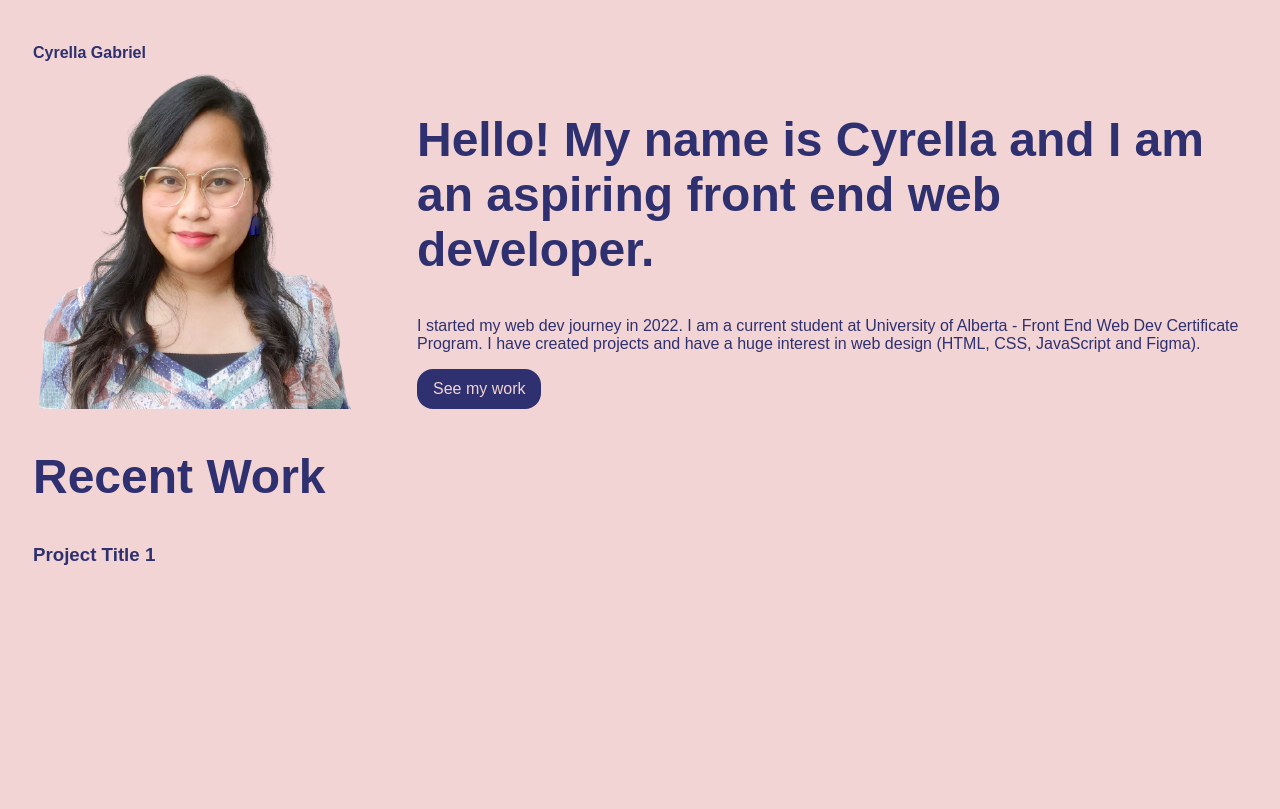
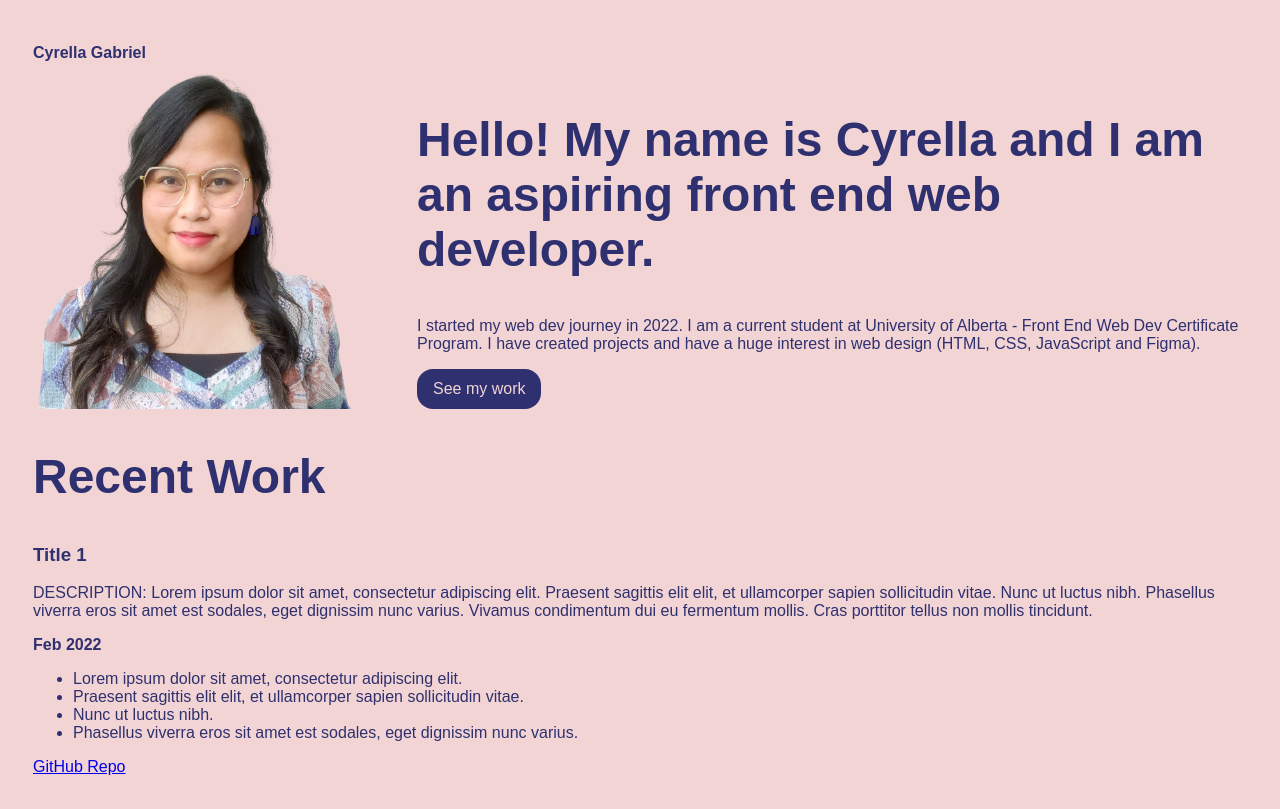
Before and after one commit to CyrellaG/personal-website-2023, a plain HTML site: page index.html in a window 1280 px wide. Drawn offline with Linux system fonts and the light colour scheme.

Commit message:
recent work added

```diff
--- a/index.html
+++ b/index.html
@@ -18,7 +18,7 @@
     </header>
 
     <section class="bio">
-        <img src="images/profile-pic.png" alt="Photo of Cyrella Gabriel. She has a middle-length black hair, wears glasses and colorful shirt.">
+        <img class="profile-image" src="images/profile-pic.png" alt="Photo of Cyrella Gabriel. She has a middle-length black hair, wears glasses and colorful shirt.">
         <div>
             <h2>Hello! My name is Cyrella and I am an aspiring front end web developer.</h2>
             <p>I started my web dev journey in 2022. I am a current student at University of Alberta - Front End Web Dev Certificate Program. I have created projects and have a huge interest in web design (HTML, CSS, JavaScript and Figma). </p>
@@ -29,7 +29,16 @@
     <section>
         <h2>Recent Work</h2>
         <article>
-            <h3>Project Title 1</h3>
+            <h3>Title 1</h3>
+            <p>DESCRIPTION: Lorem ipsum dolor sit amet, consectetur adipiscing elit. Praesent sagittis elit elit, et ullamcorper sapien sollicitudin vitae. Nunc ut luctus nibh. Phasellus viverra eros sit amet est sodales, eget dignissim nunc varius. Vivamus condimentum dui eu fermentum mollis. Cras porttitor tellus non mollis tincidunt.</p>
+            <strong>Feb 2022</strong>
+            <ul>
+                <li>Lorem ipsum dolor sit amet, consectetur adipiscing elit.</li>
+                <li>Praesent sagittis elit elit, et ullamcorper sapien sollicitudin vitae.</li>
+                <li>Nunc ut luctus nibh.</li> </li>
+                <li>Phasellus viverra eros sit amet est sodales, eget dignissim nunc varius.</li>
+            </ul>
+            <a href="https://github.com/CyrellaG" target="blank">GitHub Repo</a>
         </article>
     </section>
 
--- a/style.css
+++ b/style.css
@@ -13,7 +13,7 @@ h2 {
     font-size: 3rem;
 }
 
-img {
+.profile-image {
     width: 320px;
     margin-inline-end: 4rem;
 }
@@ -22,7 +22,7 @@ img {
     display: flex;
 }
 
-a {
+a.btn {
     text-decoration: none;
     color: #F2D4D4;
     background-color: #2E306F;
```
